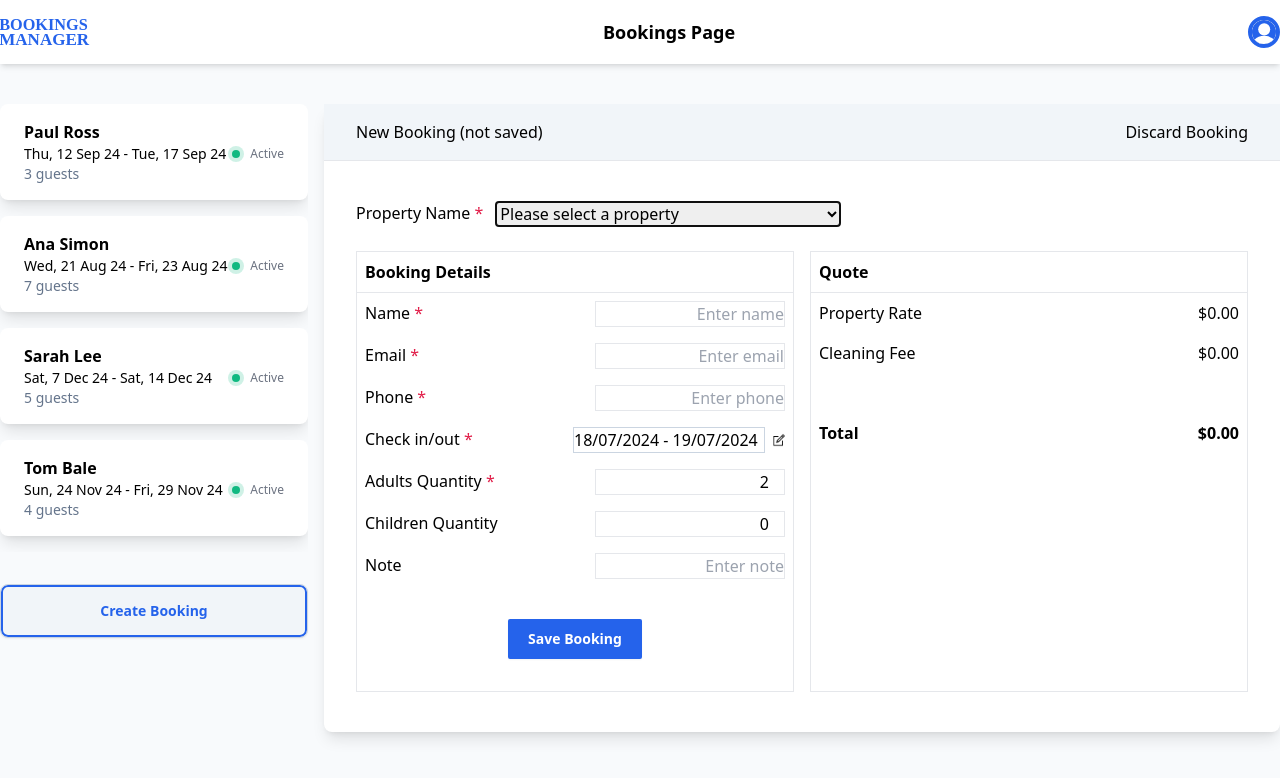
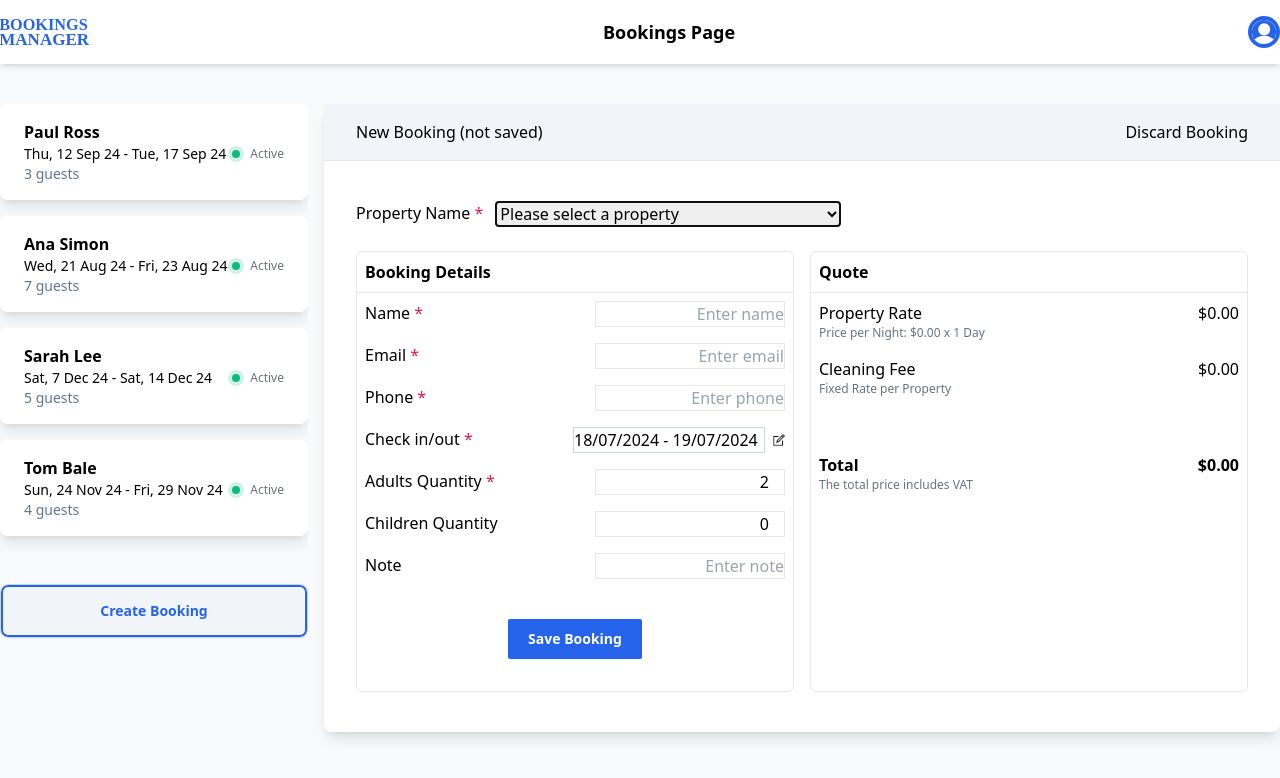
Before and after one commit to iorrah/bookings-manager, a React (Vite) app: page / in a window 1280 px wide. Both pictures are taken after a click on the button "Create Booking". Shown: the top 778 px of the page. Built offline with nearby package versions, Linux system fonts and the light colour scheme.

Commit message:
Total price calculation

```diff
--- a/src/pages/BookingsPage/BookingCreator/index.tsx
+++ b/src/pages/BookingsPage/BookingCreator/index.tsx
@@ -77,7 +77,7 @@ export const BookingCreator: BookingCreatorType = ({
         </div>
 
         <div className="grid grid-cols-12 gap-4">
-          <div className="col-span-6 border">
+          <div className="col-span-6 border rounded-md">
             <BookingForm
               booking={draftBooking}
               onChange={handleChange}
@@ -86,7 +86,7 @@ export const BookingCreator: BookingCreatorType = ({
             />
           </div>
 
-          <div className="col-span-6 border">
+          <div className="col-span-6 border rounded-md">
             <BookingQuote booking={draftBooking} />
           </div>
         </div>
--- a/src/pages/BookingsPage/shared/BookingQuote/index.tsx
+++ b/src/pages/BookingsPage/shared/BookingQuote/index.tsx
@@ -33,17 +33,34 @@ export const BookingQuote: BookingQuoteType = ({ booking }) => {
       <div className="border-b p-2 font-semibold">Quote</div>
 
       <div className="flex justify-between p-2">
-        <p>Property Rate</p>
+        <p>
+          Property Rate
+          <span className="block text-gray-500 text-xs">
+            Price per Night: {format(pricePerNight)} x {bookingDaysQuantity} Day
+            {bookingDaysQuantity > 1 ? "s" : ""}
+          </span>
+        </p>
+
         <p>{format(pricePerBooking)}</p>
       </div>
 
       <div className="flex justify-between p-2">
-        <p>Cleaning Fee</p>
+        <p>
+          Cleaning Fee
+          <span className="block text-gray-500 text-xs">
+            Fixed Rate per Property
+          </span>
+        </p>
         <p>{format(cleaningFee)}</p>
       </div>
 
       <div className="flex justify-between p-2 mt-10">
-        <p className="font-semibold">Total</p>
+        <p className="font-semibold">
+          Total
+          <span className="block text-gray-500 text-xs font-normal">
+            The total price includes VAT
+          </span>
+        </p>
         <p className="font-semibold">{format(total)}</p>
       </div>
     </>
```
